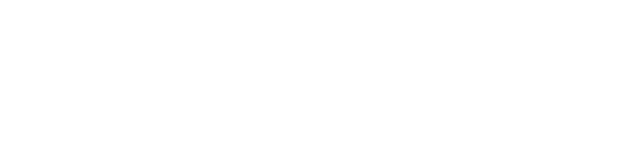
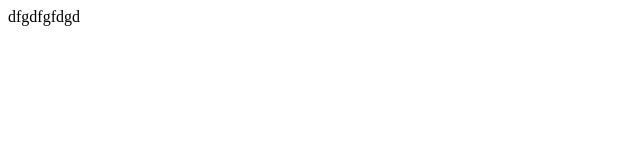
Before and after one commit to ralpes/repaso-2, a plain HTML site: page index.html in a window 1280 px wide. Shown: the whole page, without its empty margins (0-640 px from the left). Drawn offline with Linux system fonts and the light colour scheme.

Commit message:
dsfgdfgfdsg

```diff
--- a/index.html
+++ b/index.html
@@ -6,6 +6,6 @@
     <title>Document</title>
 </head>
 <body>
-
+    dfgdfgfdgd
 </body>
 </html>
```
